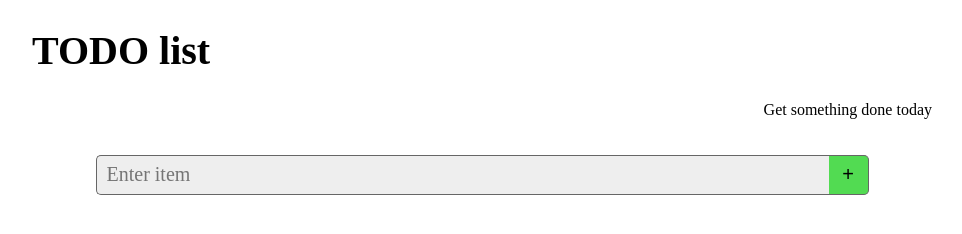
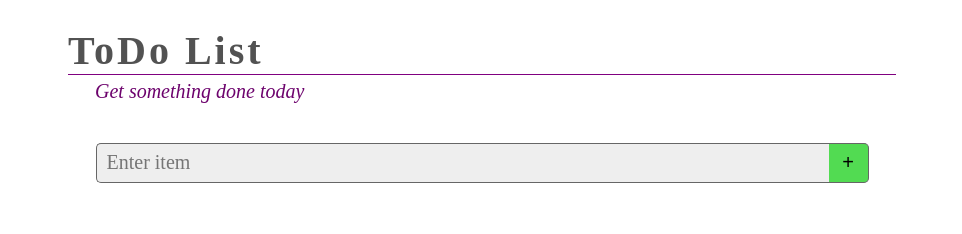
Before and after one commit to oligeorg/todo, a plain HTML site: page index.html in a window 1280 px wide. Shown: the whole page, without its empty margins (158-1120 px from the left). Drawn offline with Linux system fonts and the light colour scheme.

Commit message:
some styling

```diff
--- a/index.html
+++ b/index.html
@@ -7,7 +7,7 @@
 <body>
 	<main>
     <header>
-      <h1>TODO list</h1>
+      <h1>ToDo List</h1>
       <p id="first">Get something done today</p>
     </header>
     <section class="input-section">
--- a/style.css
+++ b/style.css
@@ -20,14 +20,23 @@ header {
 }
 
 h1 {
-
+  margin-left: 4%;
+  margin-right: 4%;
+  margin-bottom: 0;
+  letter-spacing: 3px;
+  color: rgb(82, 82, 82);
+  border-bottom: 1px solid purple;
 }
 
 header p {
-  text-align: right;
   margin: 0;
+  margin-top: 5px;
+  margin-left: 7%;
+  /* text-align: center; */
   padding-bottom: 1em;
-  font-size: 0.8em;
+  font-size: 1em;
+  color: rgb(109, 3, 109);
+  font-style: italic;
 }
 
 /* Input */
@@ -104,6 +113,7 @@ li p {
 
 
 li button {
+  font-size: 1em;
   display: inline-block;
   vertical-align: top;
   height: 100%;
```
